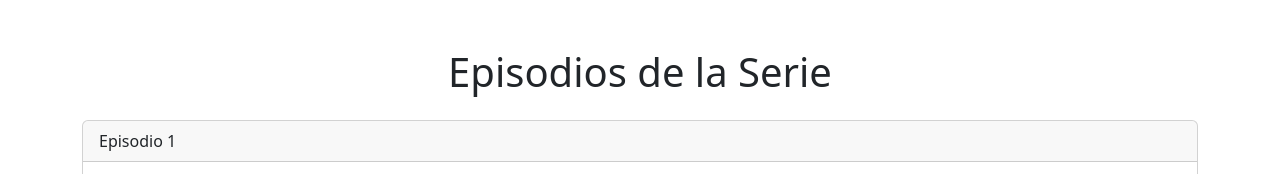
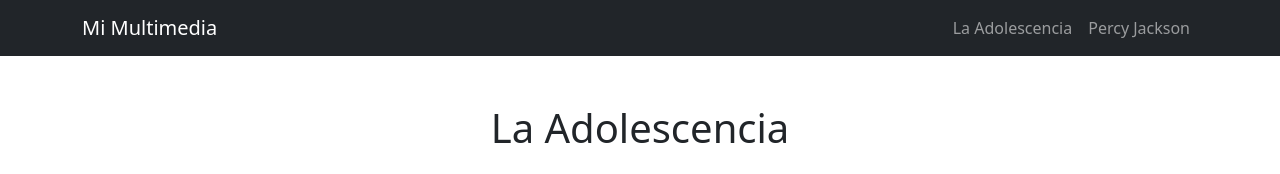
Before and after one commit to Nauu08/Nauu08.github.io, a plain HTML site: page index.html in a window 1280 px wide. Shown: the top 174 px of the page. Drawn offline with nearby package versions, Linux system fonts and the light colour scheme.

Commit message:
Update index.html

```diff
--- a/index.html
+++ b/index.html
@@ -2,14 +2,38 @@
 <html lang="es">
 <head>
   <meta charset="UTF-8">
-  <title>Episodios de la Serie</title>
+  <title>Series y Películas</title>
   <meta name="viewport" content="width=device-width, initial-scale=1">
   <!-- Bootstrap CSS -->
   <link href="https://cdn.jsdelivr.net/npm/bootstrap@5.3.0/dist/css/bootstrap.min.css" rel="stylesheet">
 </head>
 <body>
+
+  <!-- Navbar -->
+  <nav class="navbar navbar-expand-lg navbar-dark bg-dark">
+    <div class="container">
+      <a class="navbar-brand" href="#">Mi Multimedia</a>
+      <button class="navbar-toggler" type="button" data-bs-toggle="collapse" data-bs-target="#navbarNav">
+        <span class="navbar-toggler-icon"></span>
+      </button>
+      <div class="collapse navbar-collapse" id="navbarNav">
+        <ul class="navbar-nav ms-auto">
+          <li class="nav-item">
+            <a class="nav-link" href="#la-adolescencia">La Adolescencia</a>
+          </li>
+          <li class="nav-item">
+            <a class="nav-link" href="#percy-jackson">Percy Jackson</a>
+          </li>
+        </ul>
+      </div>
+    </div>
+  </nav>
+
   <div class="container my-5">
-    <h1 class="text-center mb-4">Episodios de la Serie</h1>
+
+    <!-- Sección La Adolescencia -->
+    <section id="la-adolescencia">
+      <h1 class="text-center mb-4">La Adolescencia</h1>
 
       <!-- Episodio 1 -->
       <div class="card mb-4">
@@ -58,18 +82,24 @@
           </div>
         </div>
       </div>
+    </section>
 
-    <!-- Pelicula Percy Jackson -->
+    <!-- Sección Percy Jackson -->
+    <section id="percy-jackson">
+      <h1 class="text-center mb-4">Percy Jackson y el ladrón del rayo</h1>
+
+      <!-- Película Percy Jackson -->
       <div class="card mb-4">
         <div class="card-header">
-        Percy Jackson y el ladron del rayo
+          Percy Jackson y el ladrón del rayo
         </div>
         <div class="card-body">
           <div class="ratio ratio-16x9">
-          <iframe width="640" height="360" frameborder="0" src="https://mega.nz/embed/vIo0XK7A#i24T7IM0YIX7IXiYoffwEA3wc0fXdtxa_VliNsFqCOg" allowfullscreen ></iframe>
+            <iframe src="https://mega.nz/embed/vIo0XK7A#i24T7IM0YIX7IXiYoffwEA3wc0fXdtxa_VliNsFqCOg" frameborder="0" allowfullscreen></iframe>
           </div>
         </div>
       </div>
+    </section>
 
   </div>
 
```
Lines whose indentation alone changed are shown as unchanged.
